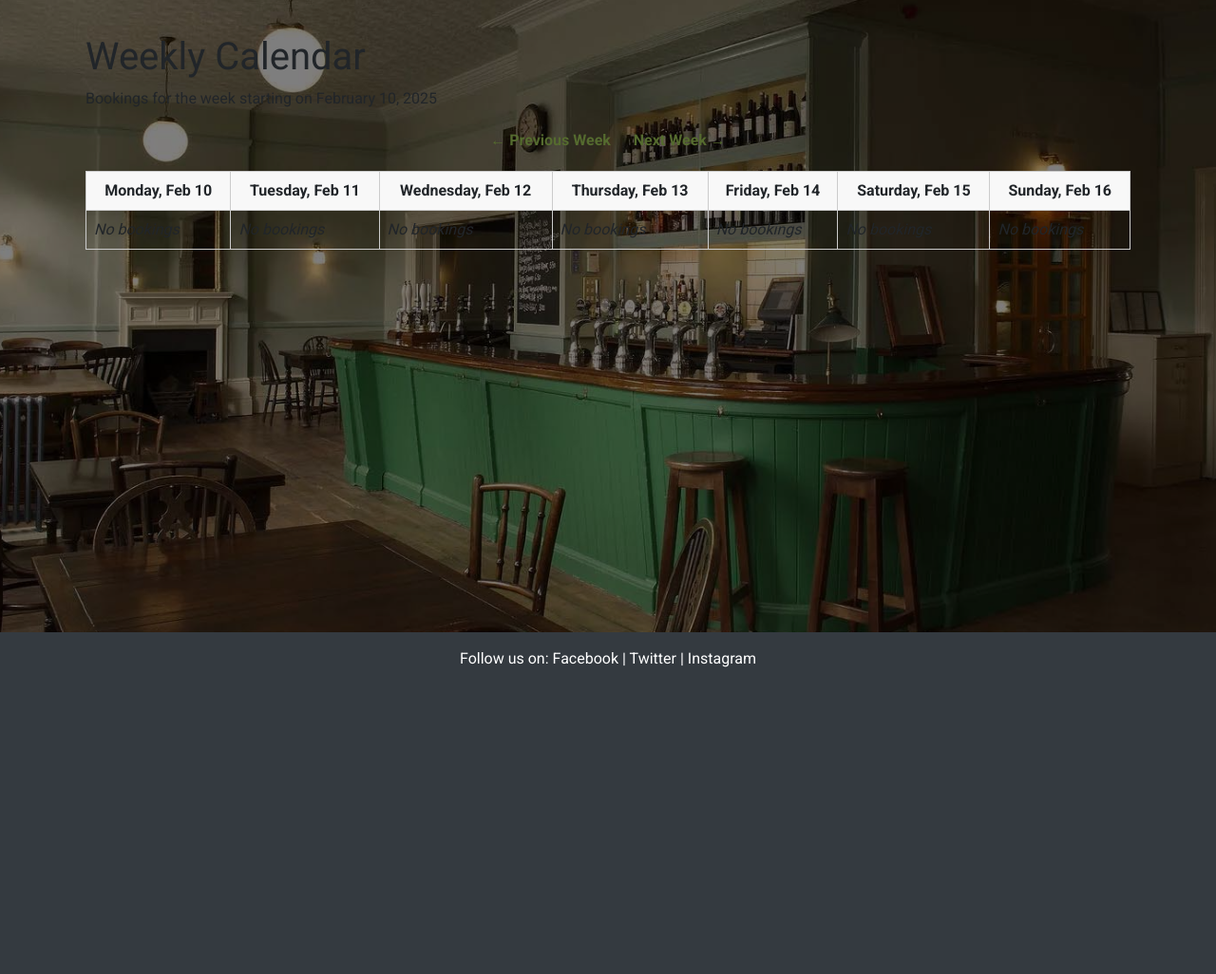
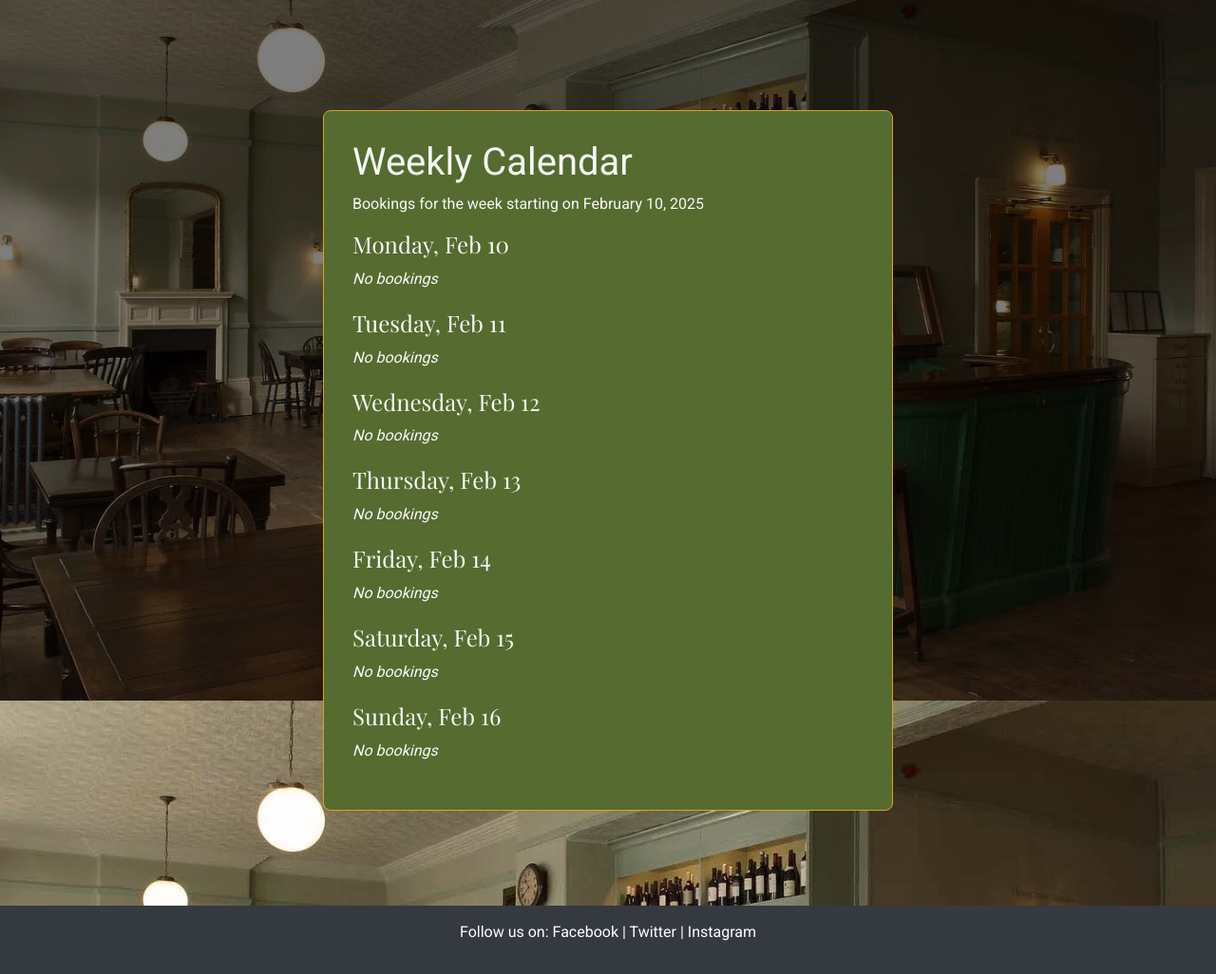
Before and after one commit to p-coughlan/book-a-table, a Django app: page /weekly-calendar/ in a window 1280 px wide. Shown: the part 62-1088 px from the top of the page at 95% size. Before the commit the page ends 765 px from the top, so only its background shows below. Run offline with Django 4.2, Linux system fonts and the light colour scheme; the visitor is signed in with stand-in values (Sample User, id 1); data that the repository does not hold is empty; some libraries are stand-ins or nearby versions.

Commit message:
Enhance review submission and weekly calendar styling for improved user experience

```diff
--- a/bookings/templates/bookings/weekly_calendar.html
+++ b/bookings/templates/bookings/weekly_calendar.html
@@ -4,71 +4,56 @@
 
 {% block extra_css %}
 <style>
-  /* Simple table styling for the weekly calendar */
-  .calendar-table {
-    width: 100%;
-    border-collapse: collapse;
-    margin-top: 20px;
+  /* Container for the weekly calendar, matching other booking pages */
+  .calendar-container {
+      max-width: 600px;
+      margin: 80px auto;
+      background-color: #556B2F; /* Olive green */
+      padding: 30px;
+      border: 1px solid goldenrod;
+      border-radius: 8px;
+      color: #f8f8f8; /* Off white text */
   }
-  .calendar-table th, .calendar-table td {
-    border: 1px solid #ccc;
-    padding: 8px;
-    vertical-align: top;
+  /* Style each day block */
+  .calendar-day {
+      margin-bottom: 20px;
   }
-  .calendar-table th {
-    background-color: #f8f8f8;
-    text-align: center;
+  .calendar-day h2 {
+      font-family: 'Playfair Display', serif;
+      margin-bottom: 10px;
+      font-size: 1.5rem;
   }
+  /* Style the booking items for each day */
   .booking-item {
+      padding: 5px 0;
+      border-bottom: 1px solid goldenrod;
       font-size: 0.9rem;
-    margin-bottom: 5px;
   }
-  .navigation-links {
-    margin-top: 20px;
-    text-align: center;
-  }
-  .navigation-links a {
-    margin: 0 10px;
-    text-decoration: none;
-    color: #556B2F;
-    font-weight: bold;
+  .booking-item:last-child {
+      border-bottom: none;
   }
 </style>
 {% endblock %}
 
 {% block content %}
+<div class="calendar-container">
   <h1>Weekly Calendar</h1>
-<p>
-  Bookings for the week starting on {{ week_start|date:"F j, Y" }}
-</p>
+  <p>Bookings for the week starting on {{ week_start|date:"F j, Y" }}</p>
 
-<div class="navigation-links">
-  <a href="?week_start={{ previous_week }}">&#8592; Previous Week</a>
-  <a href="?week_start={{ next_week }}">Next Week &#8594;</a>
-</div>
-
-<table class="calendar-table">
-  <tr>
-    {% for day in bookings_by_day.keys %}
-      <th>{{ day|date:"l, M d" }}</th>
-    {% endfor %}
-  </tr>
-  <tr>
   {% for day, bookings in bookings_by_day.items %}
-      <td>
+    <div class="calendar-day">
+      <h2>{{ day|date:"l, M d" }}</h2>
       {% if bookings %}
         {% for booking in bookings %}
           <div class="booking-item">
-              <strong>{{ booking.name }}</strong><br>
-              {{ booking.time|time:"H:i" }}<br>
-              {{ booking.guests }} guest{% if booking.guests|add:"-1" %}s{% endif %}
+            <strong>{{ booking.name }}</strong> at {{ booking.time|time:"H:i" }}
+            ({{ booking.guests }} guests)
           </div>
         {% endfor %}
       {% else %}
-          <em>No bookings</em>
+        <p><em>No bookings</em></p>
       {% endif %}
-      </td>
+    </div>
   {% endfor %}
-  </tr>
-</table>
+</div>
 {% endblock %}
```
Also changed, not shown: bookings/templates/bookings/submit_review.html (+44 -4 lines). Lines whose indentation alone changed are shown as unchanged.
